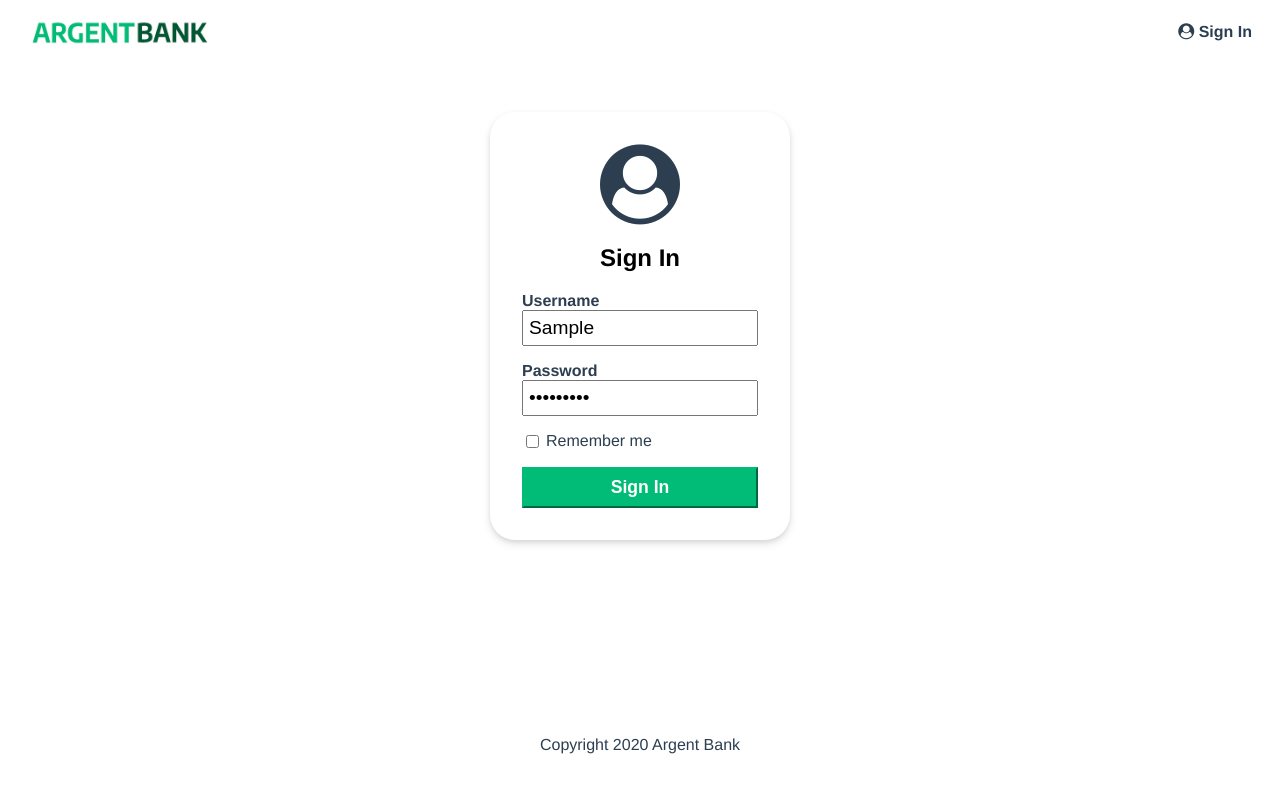
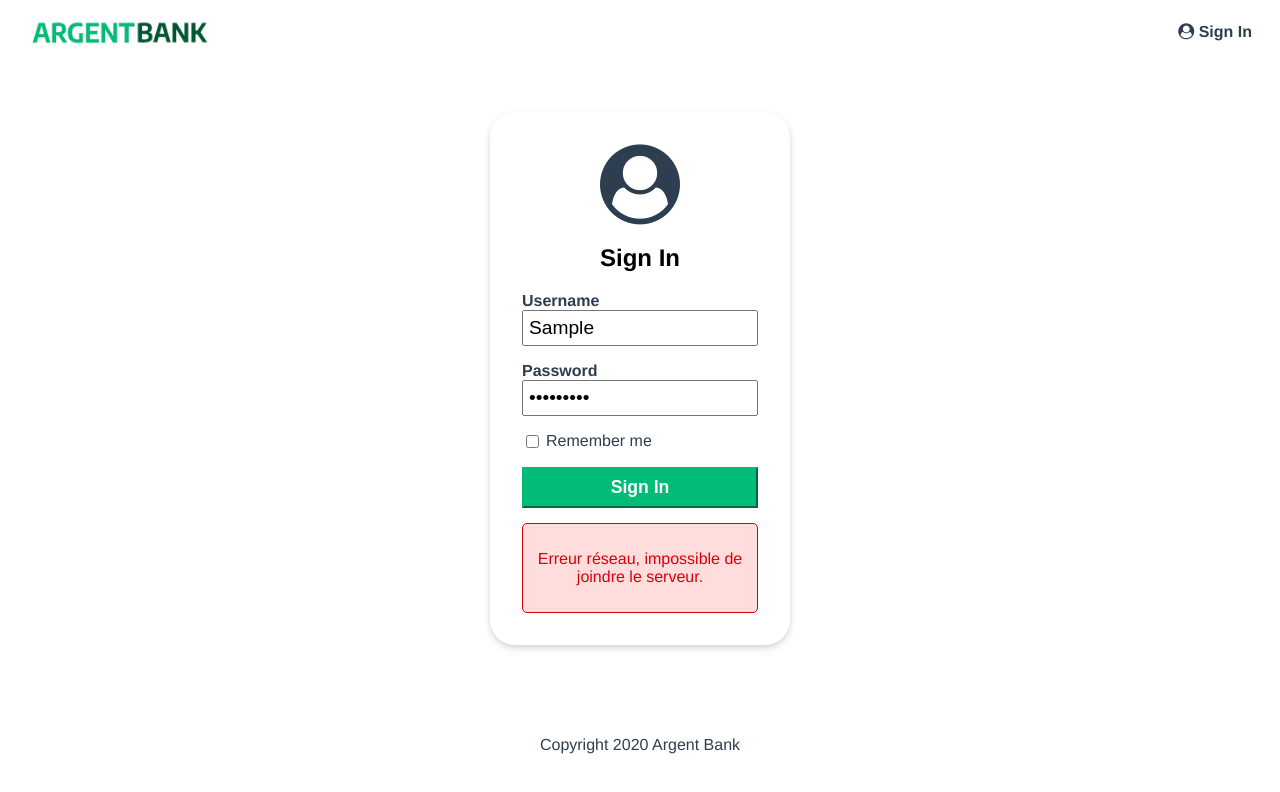
Before and after one commit to kezuk-dev/ArgentBank, a React (Create React App) app in the folder client/: page /signin in a window 1280 px wide. Both pictures are taken after typing "Sample", "Sample123" into the empty fields and a click on the button "Sign In". Shown: the top 792 px of the page. Built offline with nearby package versions, Linux system fonts and the light colour scheme; no server answers.

Commit message:
UX for logging

```diff
--- a/client/src/index.js
+++ b/client/src/index.js
@@ -8,7 +8,6 @@ import {Footer, Header} from './components/';
 import { Provider } from "react-redux";
 import { configureStore } from "@reduxjs/toolkit";
 import rootReducer from "./reducer/rootReducer.js";
-import { FontAwesomeIcon } from '@fortawesome/react-fontawesome'
 
 
 const store = configureStore({
--- a/client/src/pages/logging/Logging.jsx
+++ b/client/src/pages/logging/Logging.jsx
@@ -5,6 +5,7 @@ import "./logging.css"
 
 function Logging() {
   const [rememberMe, setRememberMe] = useState(false);
+  const [errorMessage, setErrorMessage] = useState("");
   const passwordInput = useRef();
   const usernameInput = useRef();
   const loginButton = useRef();
@@ -13,7 +14,6 @@ function Logging() {
   const navigate = useNavigate();
 
   // VERIFY IF LOGGED //
-
   useEffect(() => {
     if (isLoggedIn) {
       navigate("/profile");
@@ -22,36 +22,48 @@ function Logging() {
 
   async function loginRequest() {
     const loginForm = {
-      "email": usernameInput.current.value,
-      "password": passwordInput.current.value,
+      email: usernameInput.current.value,
+      password: passwordInput.current.value,
     };
     const payload = JSON.stringify(loginForm);
 
-    return await fetch("http://localhost:3001/api/v1/user/login", {
+    try {
+      const response = await fetch("http://localhost:3001/api/v1/user/login", {
         method: "POST",
         headers: { "Content-Type": "application/json" },
         body: payload,
-    }).then((resp) => resp.json());
+      });
+
+      if (!response.ok) {
+        return response;
       }
 
-  // MANAGE FORM //
+      return await response.json();
+    } catch (error) {
+      throw new Error("NetworkError");
+    }
+  }
 
   const handleLogin = async (event) => {
     event.preventDefault();
+    setErrorMessage("");
+
     try {
       const response = await loginRequest();
-      if (response.error) {
-        animationFailed();
-      } else {
-        const token = response.body.token;
+      const data = await response.json();
+      const token = data.body.token;
       sessionStorage.setItem("token", token);
       if (rememberMe) {
         localStorage.setItem("token", token);
       }
       dispatch({ type: "LOGIN_SUCCESS" });
       navigate("/profile");
+    } catch (error) {
+      if (error.message === "NetworkError") {
+        setErrorMessage("Erreur réseau, impossible de joindre le serveur.");
+      } else {
+        setErrorMessage("Identifiants incorrects.");
       }
-    } catch (error) {
       animationFailed();
     }
   };
@@ -91,11 +103,15 @@ function Logging() {
             className="sign-in-button"
             id="sign-in-button"
             ref={loginButton}
-            onClick={handleLogin}
           >
             Sign In
           </button>
         </form>
+        {errorMessage && (
+          <div className="error-box">
+            <p>{errorMessage}</p>
+          </div>
+        )}
       </section>
     </main>
   );
--- a/client/src/pages/logging/logging.css
+++ b/client/src/pages/logging/logging.css
@@ -49,6 +49,15 @@
     font-size: 1.2rem;
 }
 
+.error-box {
+  margin-top: 15px;
+  padding: 10px;
+  background-color: #ffdddd;
+  color: #d8000c;
+  border: 1px solid #d8000c;
+  border-radius: 5px;
+}
+
 .loginFailed {
     animation: loginfailed 0.5s both;
     outline: solid 1px red !important;
```
Lines whose indentation alone changed are shown as unchanged.
